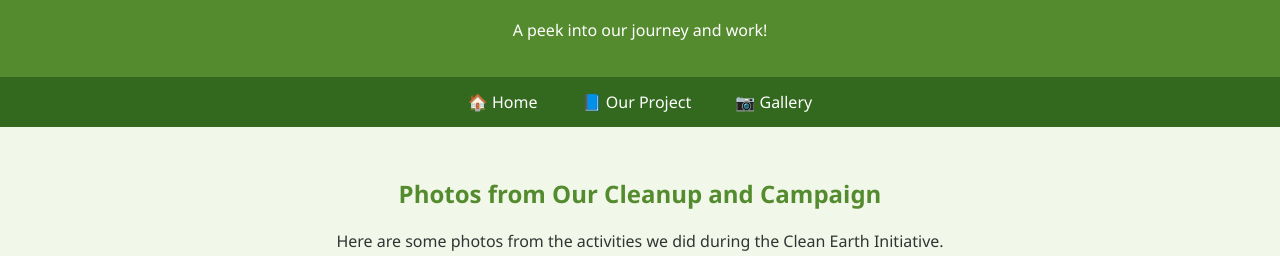
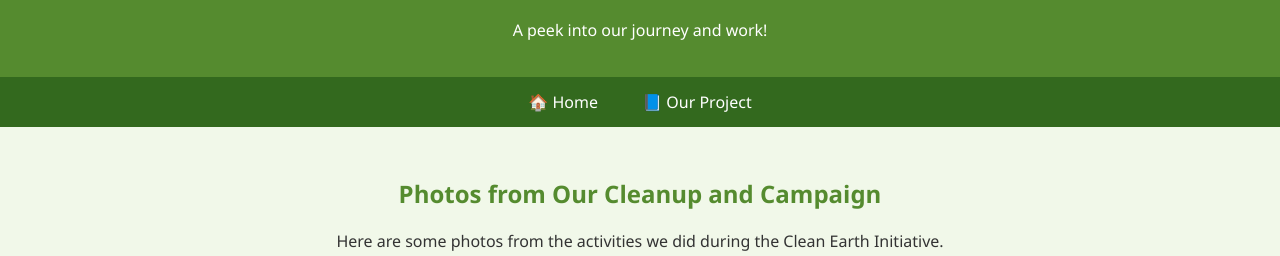
Before and after one commit to anikakhosla/clean-earth-initiative, a plain HTML site: page Writing-Material.html in a window 1280 px wide. Shown: the part 87-343 px from the top of the page. Drawn offline with Linux system fonts and the light colour scheme.

Commit message:
Update Writing-Material.html

```diff
--- a/Writing-Material.html
+++ b/Writing-Material.html
@@ -82,7 +82,6 @@
   <nav>
     <a href="index.html">🏠 Home</a>
     <a href="our-project.html">📘 Our Project</a>
-    <a href="gallery.html">📷 Gallery</a>
   </nav>
 
   <section>
```
